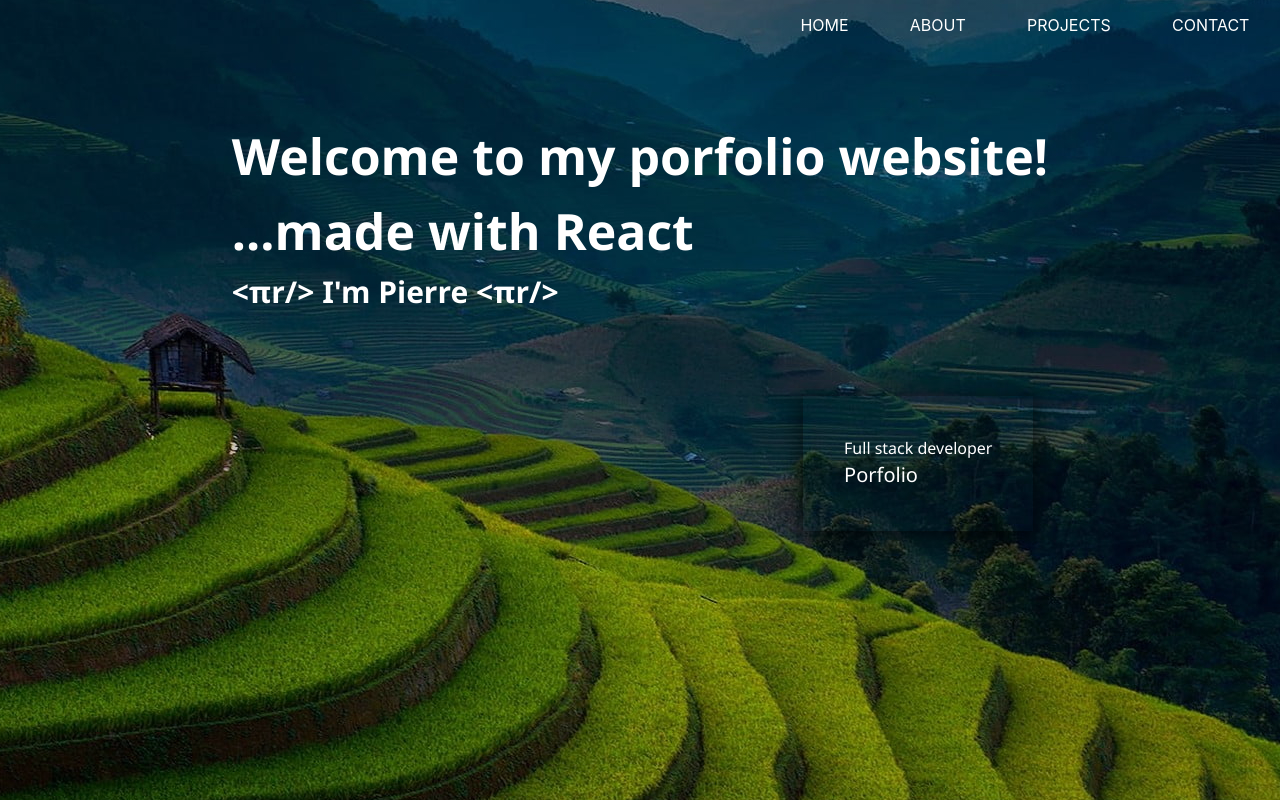
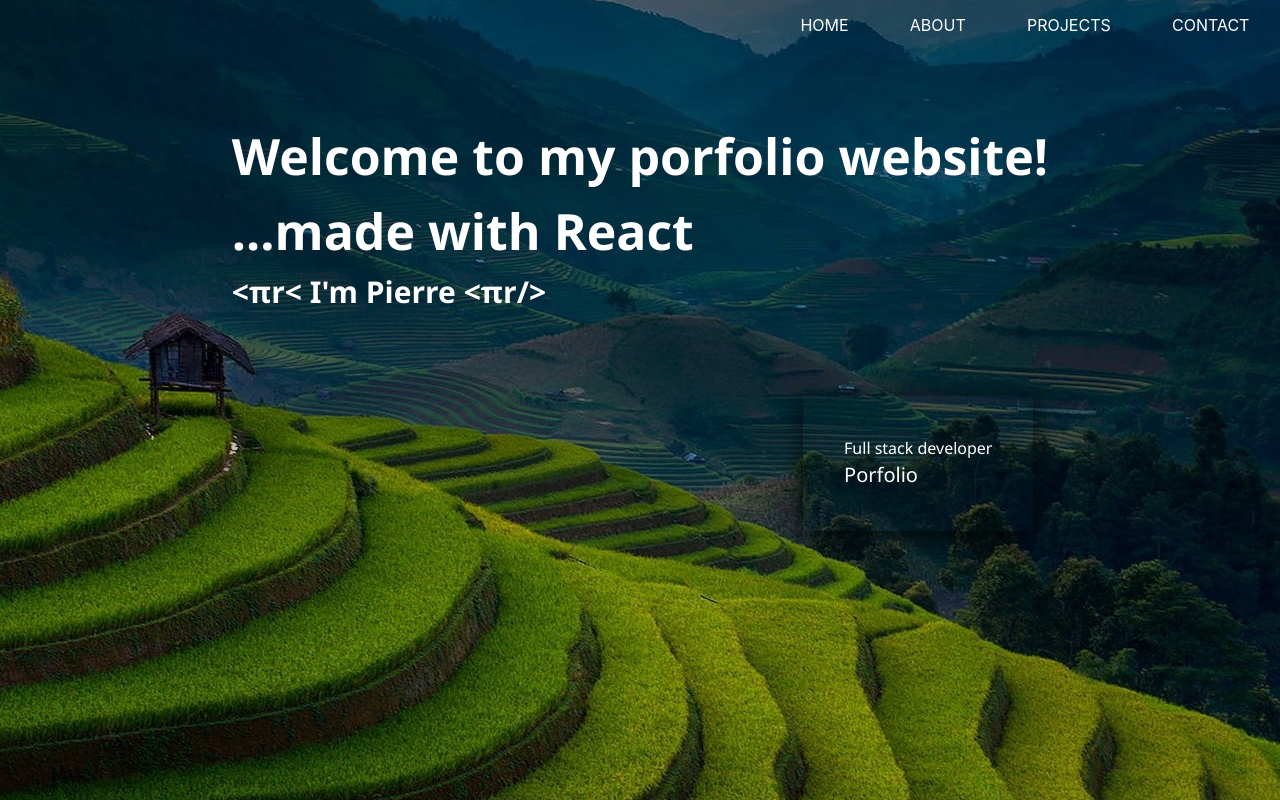
Before and after one commit to PierreLN/PierreLN.github.io, a React (Create React App) app: page / in a window 1280 px wide. Built offline with nearby package versions, Linux system fonts and the light colour scheme.

Commit message:
coorect pi

```diff
--- a/src/components/HomePage/HomePage.jsx
+++ b/src/components/HomePage/HomePage.jsx
@@ -17,7 +17,7 @@ function HomePage(props) {
           Welcome to my porfolio website!
           <p>...made with React</p>
           <p className={styles.name}>
-            {signstart}πr{signEnd} I'm Pierre {signstart}πr{signEnd}
+            {signstart}πr{signstart} I'm Pierre {signstart}πr{signEnd}
           </p>
         </div>
         <div className={styles.presentation} onClick={onClickHandler}>
```
